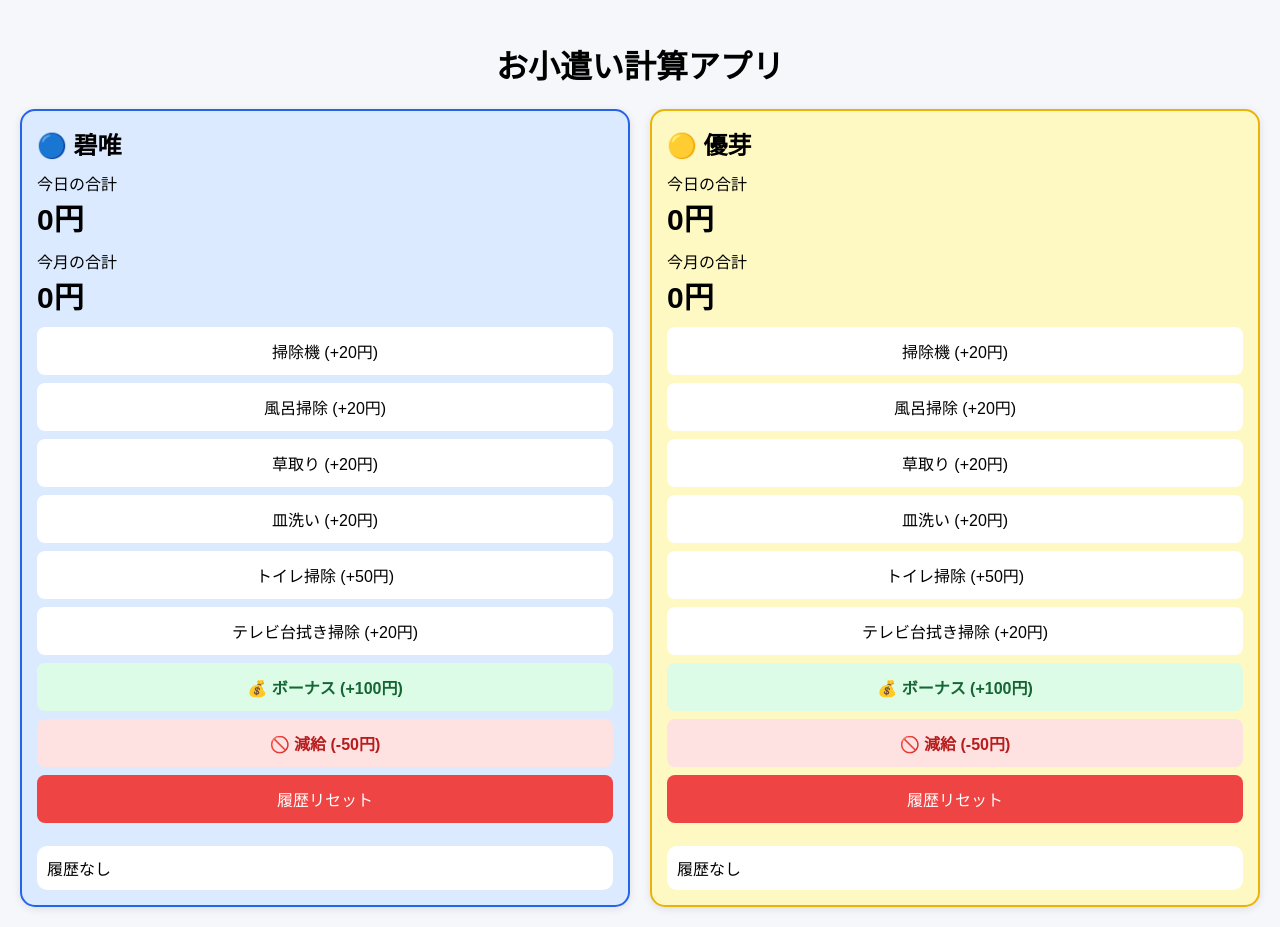
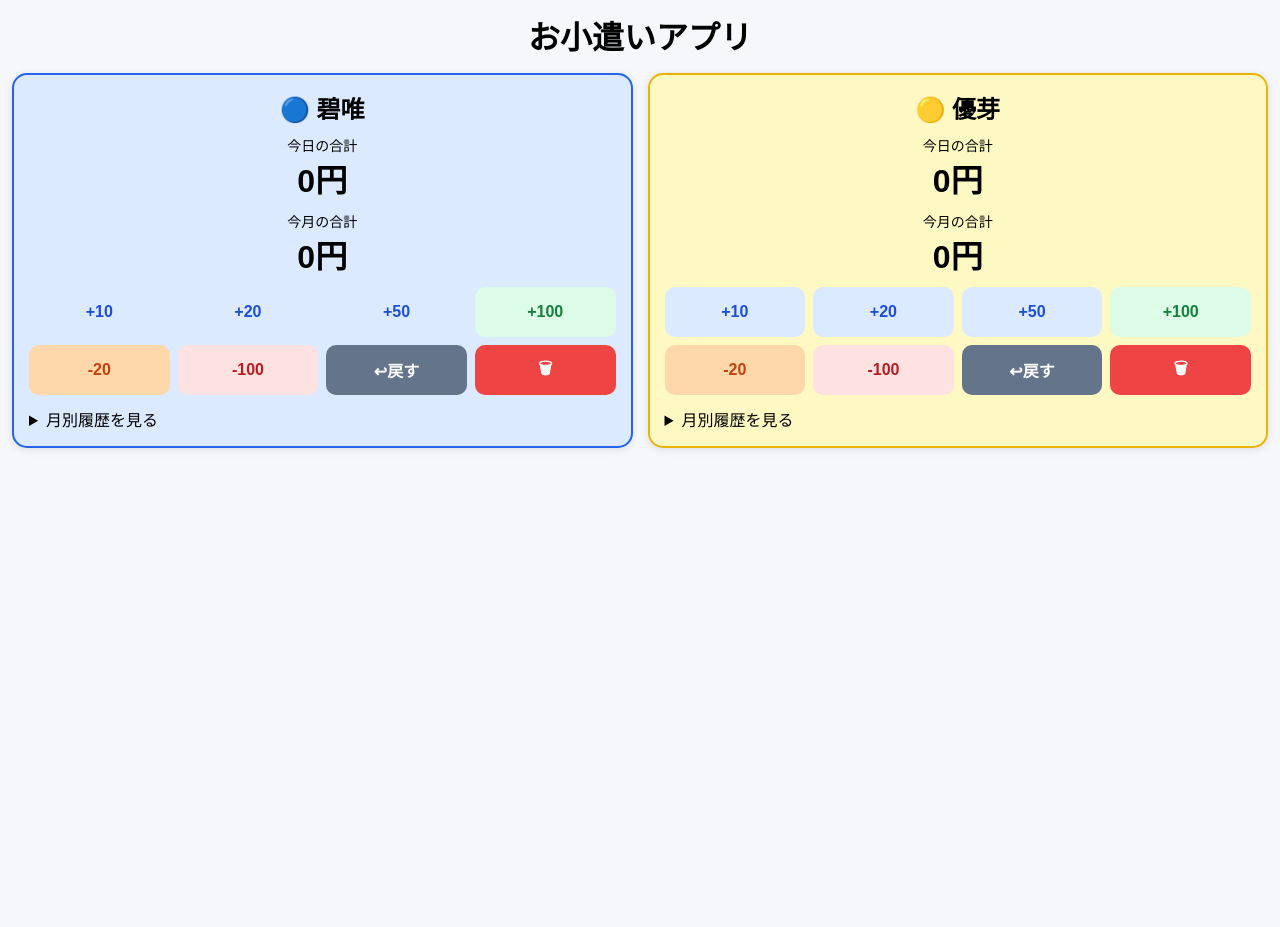
Before and after one commit to kentaroatsumi0716-blip/okodukai-app, a plain HTML site: page index.html in a window 1280 px wide. After the commit the page ends 800 px from the top, so only its background shows below. Drawn offline with Linux system fonts and the light colour scheme.

Commit message:
Update index.html

```diff
--- a/index.html
+++ b/index.html
@@ -3,25 +3,30 @@
 <head>
 <meta charset="UTF-8">
 <meta name="viewport" content="width=device-width, initial-scale=1.0">
-<title>お小遣い計算アプリ</title>
+<title>お小遣いアプリ</title>
 
 <style>
+*{
+    box-sizing:border-box;
+}
+
 body{
     font-family:sans-serif;
     background:#f5f7fa;
     margin:0;
-    padding:20px;
+    padding:12px;
     color:#000;
 }
 
 h1{
     text-align:center;
+    margin:0 0 15px;
 }
 
 .container{
     display:grid;
     grid-template-columns:repeat(2,1fr);
-    gap:20px;
+    gap:15px;
 }
 
 @media(max-width:768px){
@@ -47,59 +52,92 @@ h1{
 }
 
 .name{
+    text-align:center;
     font-size:24px;
+    font-weight:bold;
+}
+
+.label{
+    text-align:center;
+    margin-top:10px;
+    font-size:14px;
+}
+
+.total{
+    text-align:center;
+    font-size:32px;
     font-weight:bold;
     margin-bottom:10px;
 }
 
-.total{
-    font-size:30px;
-    font-weight:bold;
-    margin-bottom:10px;
+.plus-row,
+.minus-row{
+    display:grid;
+    gap:8px;
+    margin-bottom:8px;
 }
 
-button{
-    width:100%;
-    padding:12px;
-    margin-bottom:8px;
+.plus-row{
+    grid-template-columns:repeat(4,1fr);
+}
+
+.minus-row{
+    grid-template-columns:repeat(4,1fr);
+}
+
+.money-btn{
     border:none;
-    border-radius:8px;
+    border-radius:10px;
+    height:50px;
     font-size:16px;
+    font-weight:bold;
     cursor:pointer;
 }
 
-.job-btn{
-    background:#fff;
-    color:#000;
+.plus{
+    background:#dbeafe;
+    color:#1d4ed8;
 }
 
-.bonus-btn{
+.bonus{
     background:#dcfce7;
-    color:#166534;
-    font-weight:bold;
+    color:#15803d;
 }
 
-.penalty-btn{
+.minus-small{
+    background:#fed7aa;
+    color:#c2410c;
+}
+
+.minus-big{
     background:#fee2e2;
     color:#b91c1c;
-    font-weight:bold;
 }
 
-.reset-btn{
+.undo-btn{
+    background:#64748b;
+    color:#fff;
+}
+
+.reset-btn-small{
     background:#ef4444;
-    color:white;
+    color:#fff;
+}
+
+details{
+    margin-top:12px;
 }
 
 .history{
-    margin-top:15px;
-    background:white;
+    margin-top:8px;
+    background:#fff;
     border-radius:10px;
     padding:10px;
-    max-height:300px;
-    overflow-y:auto;
+    max-height:250px;
+    overflow:auto;
 }
 
-.month-block{
+.month{
     border-bottom:1px solid #ddd;
     margin-bottom:10px;
     padding-bottom:10px;
@@ -109,62 +147,79 @@ button{
 
 <body>
 
-<h1>お小遣い計算アプリ</h1>
+<h1>お小遣いアプリ</h1>
 
 <div class="container">
 
 <div class="card aoi">
+
     <div class="name">🔵 碧唯</div>
 
-    <div>今日の合計</div>
+    <div class="label">今日の合計</div>
     <div class="total" id="aoiToday">0円</div>
 
-    <div>今月の合計</div>
+    <div class="label">今月の合計</div>
     <div class="total" id="aoiMonth">0円</div>
 
-    <div id="aoiJobs"></div>
+    <div class="plus-row">
+        <button class="money-btn plus" onclick="addMoney('aoi',10)">+10</button>
+        <button class="money-btn plus" onclick="addMoney('aoi',20)">+20</button>
+        <button class="money-btn plus" onclick="addMoney('aoi',50)">+50</button>
+        <button class="money-btn bonus" onclick="addMoney('aoi',100)">+100</button>
+    </div>
 
-    <button class="reset-btn" onclick="resetChild('aoi')">
-        履歴リセット
-    </button>
+    <div class="minus-row">
+        <button class="money-btn minus-small" onclick="addMoney('aoi',-20)">-20</button>
+        <button class="money-btn minus-big" onclick="addMoney('aoi',-100)">-100</button>
+        <button class="money-btn undo-btn" onclick="undoLast('aoi')">↩戻す</button>
+        <button class="money-btn reset-btn-small" onclick="resetChild('aoi')">🗑</button>
+    </div>
 
+    <details>
+        <summary>月別履歴を見る</summary>
         <div class="history" id="aoiHistory"></div>
+    </details>
+
 </div>
 
 <div class="card yume">
+
     <div class="name">🟡 優芽</div>
 
-    <div>今日の合計</div>
+    <div class="label">今日の合計</div>
     <div class="total" id="yumeToday">0円</div>
 
-    <div>今月の合計</div>
+    <div class="label">今月の合計</div>
     <div class="total" id="yumeMonth">0円</div>
 
-    <div id="yumeJobs"></div>
+    <div class="plus-row">
+        <button class="money-btn plus" onclick="addMoney('yume',10)">+10</button>
+        <button class="money-btn plus" onclick="addMoney('yume',20)">+20</button>
+        <button class="money-btn plus" onclick="addMoney('yume',50)">+50</button>
+        <button class="money-btn bonus" onclick="addMoney('yume',100)">+100</button>
+    </div>
 
-    <button class="reset-btn" onclick="resetChild('yume')">
-        履歴リセット
-    </button>
+    <div class="minus-row">
+        <button class="money-btn minus-small" onclick="addMoney('yume',-20)">-20</button>
+        <button class="money-btn minus-big" onclick="addMoney('yume',-100)">-100</button>
+        <button class="money-btn undo-btn" onclick="undoLast('yume')">↩戻す</button>
+        <button class="money-btn reset-btn-small" onclick="resetChild('yume')">🗑</button>
+    </div>
 
+    <details>
+        <summary>月別履歴を見る</summary>
         <div class="history" id="yumeHistory"></div>
+    </details>
+
 </div>
 
 </div>
 
 <script>
 
-const jobs = [
-    {name:"掃除機",money:20},
-    {name:"風呂掃除",money:20},
-    {name:"草取り",money:20},
-    {name:"皿洗い",money:20},
-    {name:"トイレ掃除",money:50},
-    {name:"テレビ台拭き掃除",money:20},
-    {name:"ボーナス",money:100},
-    {name:"減給",money:-50}
-];
-
-let data = JSON.parse(localStorage.getItem("allowanceData")) || {
+let data = JSON.parse(
+    localStorage.getItem("allowanceData")
+) || {
     aoi:[],
     yume:[]
 };
@@ -176,75 +231,55 @@ function save(){
     );
 }
 
-function createButtons(){
-
-    ["aoi","yume"].forEach(child=>{
-
-        const area =
-            document.getElementById(child + "Jobs");
-
-        area.innerHTML = "";
-
-        jobs.forEach(job=>{
-
-            const btn =
-                document.createElement("button");
-
-            if(job.money === 100){
-                btn.className = "bonus-btn";
-                btn.innerHTML =
-                    `💰 ${job.name} (+100円)`;
-            }
-            else if(job.money < 0){
-                btn.className = "penalty-btn";
-                btn.innerHTML =
-                    `🚫 ${job.name} (-50円)`;
-            }
-            else{
-                btn.className = "job-btn";
-                btn.innerHTML =
-                    `${job.name} (+${job.money}円)`;
-            }
-
-            btn.onclick = ()=>{
+function addMoney(child,amount){
 
     data[child].push({
-                    job:job.name,
-                    money:job.money,
+        money:amount,
         date:new Date().toISOString()
     });
 
     save();
     render();
-            };
+}
 
-            area.appendChild(btn);
-        });
+function undoLast(child){
 
-    });
+    if(data[child].length === 0){
+        return;
+    }
+
+    data[child].pop();
+
+    save();
+    render();
+}
+
+function resetChild(child){
+
+    data[child] = [];
+
+    save();
+    render();
 }
 
 function render(){
 
     ["aoi","yume"].forEach(child=>{
 
-        const today =
-            new Date().toLocaleDateString();
-
-        const now =
-            new Date();
-
         let todayTotal = 0;
         let monthTotal = 0;
 
-        let monthGroup = {};
+        const now = new Date();
+
+        let months = {};
 
         data[child].forEach(item=>{
 
-            const d =
-                new Date(item.date);
+            const d = new Date(item.date);
 
-            if(d.toLocaleDateString() === today){
+            if(
+                d.toDateString() === now.toDateString()
+            ){
                 todayTotal += item.money;
             }
 
@@ -255,50 +290,46 @@ function render(){
                 monthTotal += item.money;
             }
 
-            const monthKey =
+            const key =
                 d.getFullYear() + "年" +
                 String(d.getMonth()+1).padStart(2,"0") +
                 "月";
 
-            if(!monthGroup[monthKey]){
-                monthGroup[monthKey] = [];
+            if(!months[key]){
+                months[key] = [];
             }
 
-            monthGroup[monthKey].push(item);
+            months[key].push(item);
 
         });
 
         document.getElementById(child+"Today")
-            .textContent =
-            todayTotal + "円";
+            .textContent = todayTotal + "円";
 
         document.getElementById(child+"Month")
-            .textContent =
-            monthTotal + "円";
+            .textContent = monthTotal + "円";
 
-        let html = "<h3>月別履歴</h3>";
+        let html = "";
 
-        const months =
-            Object.keys(monthGroup)
+        Object.keys(months)
             .sort()
-            .reverse();
-
-        months.forEach(month=>{
+            .reverse()
+            .forEach(month=>{
 
                 let total = 0;
 
                 html += `
-            <div class="month-block">
+                <div class="month">
                 <strong>${month}</strong><br>
                 `;
 
-            monthGroup[month].forEach(item=>{
+                months[month].forEach(item=>{
 
                     total += item.money;
 
                     html += `
-                ${item.job}
-                (${item.money > 0 ? '+' : ''}${item.money}円)<br>
+                    ${item.money > 0 ? '+' : ''}
+                    ${item.money}円<br>
                     `;
                 });
 
@@ -308,31 +339,18 @@ function render(){
                 `;
             });
 
-        if(months.length === 0){
+        if(html === ""){
             html = "履歴なし";
         }
 
-        document.getElementById(child+"History")
-            .innerHTML = html;
+        document.getElementById(
+            child + "History"
+        ).innerHTML = html;
 
     });
 
 }
 
-function resetChild(child){
-
-    if(confirm("履歴を全て削除しますか？")){
-
-        data[child] = [];
-
-        save();
-        render();
-
-    }
-
-}
-
-createButtons();
 render();
 
 </script>
```
Lines whose indentation alone changed are shown as unchanged.
